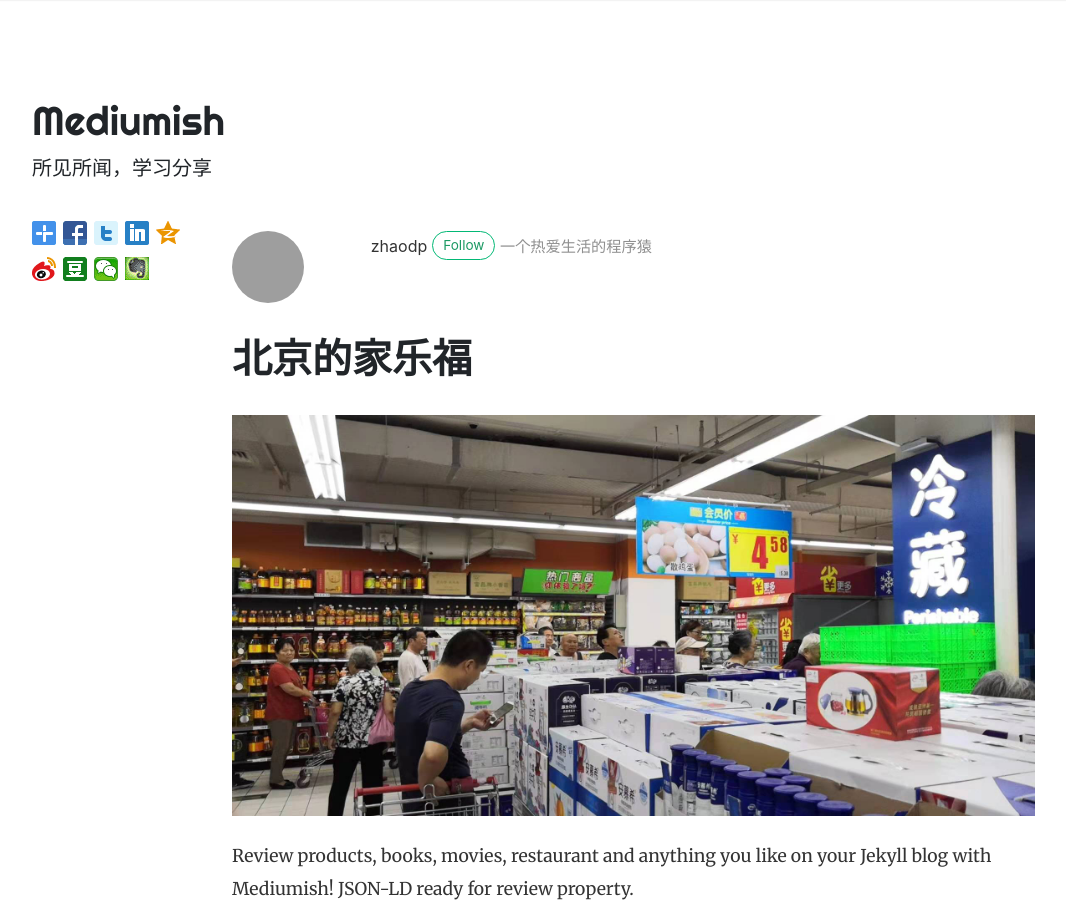
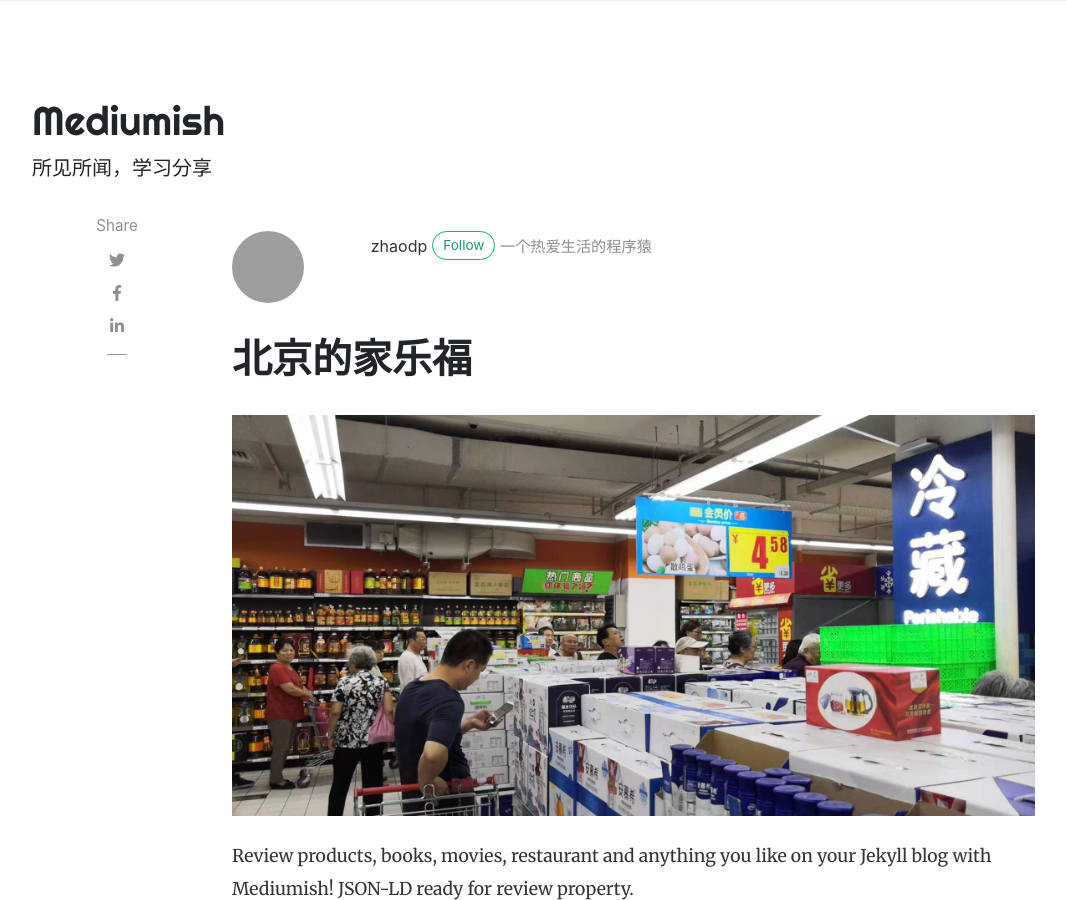
Before and after one commit to all-face/Pokerface, a Jekyll site: the page built from _posts/2018-01-11-customer-service.md, in a window 1280 px wide and 900 px high. Shown: the whole window, without its empty margins (53-1119 px from the left). Built offline with Jekyll 4.4.1, drawn with Linux system fonts in a browser that asks for light colours; nearby versions of some CDN libraries; comment, search, counter and statistics services are not loaded; grey boxes are pictures that could not be loaded.

Commit message:
添加分享功能

```diff
--- a/_includes/share.html
+++ b/_includes/share.html
@@ -1,37 +1,34 @@
-<div class="bdsharebuttonbox"><a href="#" class="bds_more" data-cmd="more"></a><a href="#" class="bds_fbook" data-cmd="fbook" title="分享到Facebook"></a><a href="#" class="bds_twi" data-cmd="twi" title="分享到Twitter"></a><a href="#" class="bds_linkedin" data-cmd="linkedin" title="分享到linkedin"></a><a href="#" class="bds_qzone" data-cmd="qzone" title="分享到QQ空间"></a><a href="#" class="bds_tsina" data-cmd="tsina" title="分享到新浪微博"></a><a href="#" class="bds_douban" data-cmd="douban" title="分享到豆瓣网"></a><a href="#" class="bds_weixin" data-cmd="weixin" title="分享到微信"></a><a href="#" class="bds_evernotecn" data-cmd="evernotecn" title="分享到印象笔记"></a></div>
-<script>window._bd_share_config={"common":{"bdSnsKey":{},"bdText":"","bdMini":"2","bdMiniList":false,"bdPic":"","bdStyle":"1","bdSize":"24"},"share":{},"image":{"viewList":["fbook","twi","linkedin","qzone","tsina","douban","weixin","evernotecn"],"viewText":"分享到：","viewSize":"16"}};with(document)0[(getElementsByTagName('head')[0]||body).appendChild(createElement('script')).src='/static/api/js/share.js?v=89860593.js?'];</script>
+<div class="share sticky-top sticky-top-offset">
+    <p>
+        Share
+    </p>
+    <ul>
+        <li class="ml-1 mr-1">
+            <a target="_blank" href="https://twitter.com/intent/tweet?text={{ page.title }}&url={{ page.url | absolute_url }}" onclick="window.open(this.href, 'twitter-share', 'width=550,height=235');return false;">
+                <i class="fab fa-twitter"></i>
+            </a>
+        </li>
 
-<!--<div class="share sticky-top sticky-top-offset">-->
-    <!--<p>-->
-        <!--Share-->
-    <!--</p>-->
-    <!--<ul>-->
-        <!--<li class="ml-1 mr-1">-->
-            <!--<a target="_blank" href="https://twitter.com/intent/tweet?text={{ page.title }}&url={{ page.url | absolute_url }}" onclick="window.open(this.href, 'twitter-share', 'width=550,height=235');return false;">-->
-                <!--<i class="fab fa-twitter"></i>-->
-            <!--</a>-->
-        <!--</li>-->
+        <li class="ml-1 mr-1">
+            <a target="_blank" href="https://facebook.com/sharer.php?u={{ page.url | absolute_url }}" onclick="window.open(this.href, 'facebook-share', 'width=550,height=435');return false;">
+                <i class="fab fa-facebook-f"></i>
+            </a>
+        </li>
 
-        <!--<li class="ml-1 mr-1">-->
-            <!--<a target="_blank" href="https://facebook.com/sharer.php?u={{ page.url | absolute_url }}" onclick="window.open(this.href, 'facebook-share', 'width=550,height=435');return false;">-->
-                <!--<i class="fab fa-facebook-f"></i>-->
-            <!--</a>-->
-        <!--</li>-->
+        <li class="ml-1 mr-1">
+            <a target="_blank" href="https://www.linkedin.com/shareArticle?mini=true&url={{ page.url | absolute_url }}" onclick="window.open(this.href, 'width=550,height=435');return false;">
+                <i class="fab fa-linkedin-in"></i>
+            </a>
+        </li>
 
-        <!--<li class="ml-1 mr-1">-->
-            <!--<a target="_blank" href="https://www.linkedin.com/shareArticle?mini=true&url={{ page.url | absolute_url }}" onclick="window.open(this.href, 'width=550,height=435');return false;">-->
-                <!--<i class="fab fa-linkedin-in"></i>-->
-            <!--</a>-->
-        <!--</li>-->
-
-    <!--</ul>-->
-    <!--{% if page.comments != false %}-->
-    <!--<div class="sep">-->
-    <!--</div>-->
-    <!--<ul>-->
-        <!--<li>-->
-        <!--<a class="small smoothscroll" href="#disqus_thread"></a>-->
-        <!--</li>-->
-    <!--</ul>-->
-    <!--{% endif %}-->
-<!--</div>-->
+    </ul>
+    {% if page.comments != false %}
+    <div class="sep">
+    </div>
+    <ul>
+        <li>
+        <a class="small smoothscroll" href="#disqus_thread"></a>
+        </li>
+    </ul>
+    {% endif %}
+</div>
```
